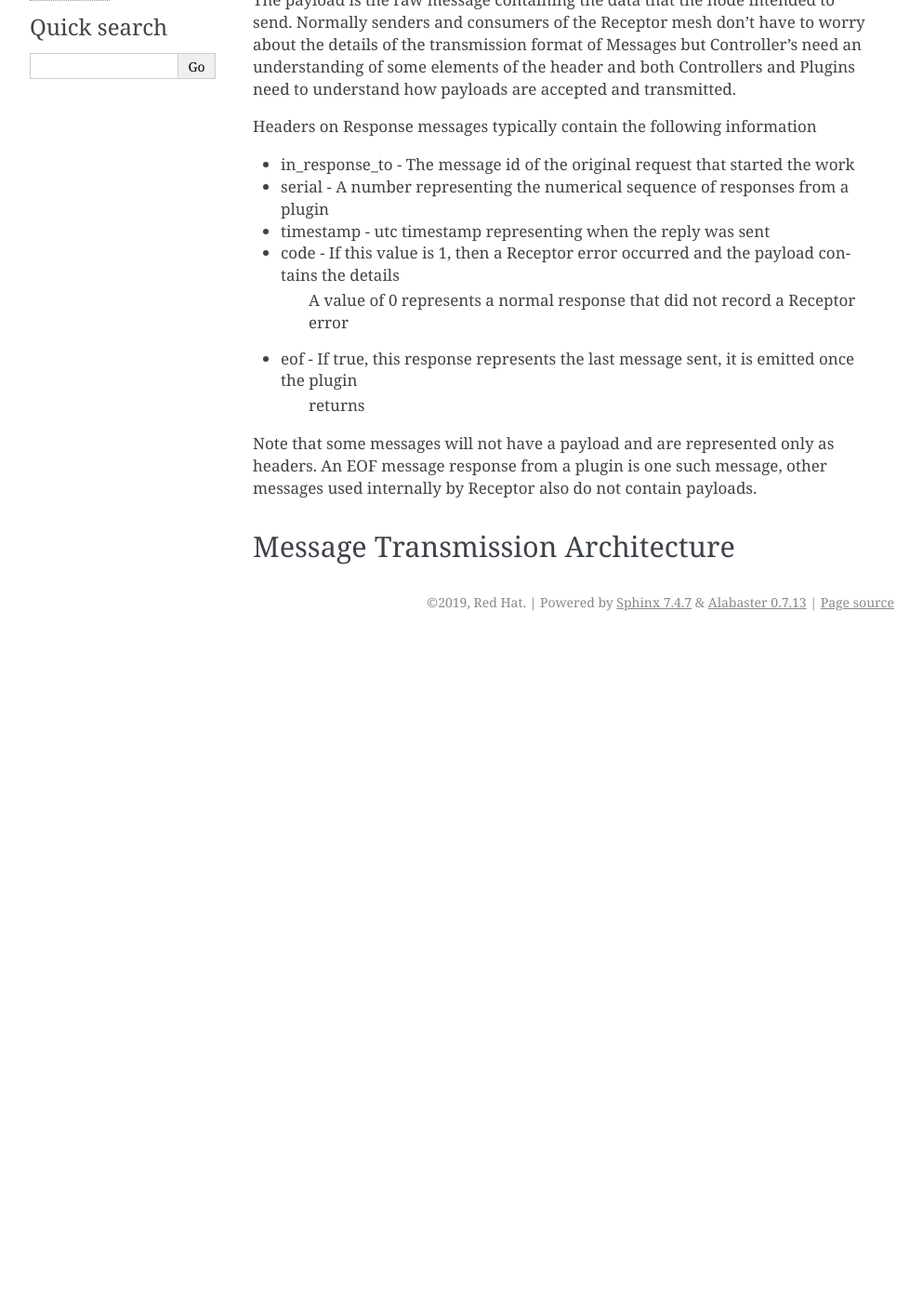
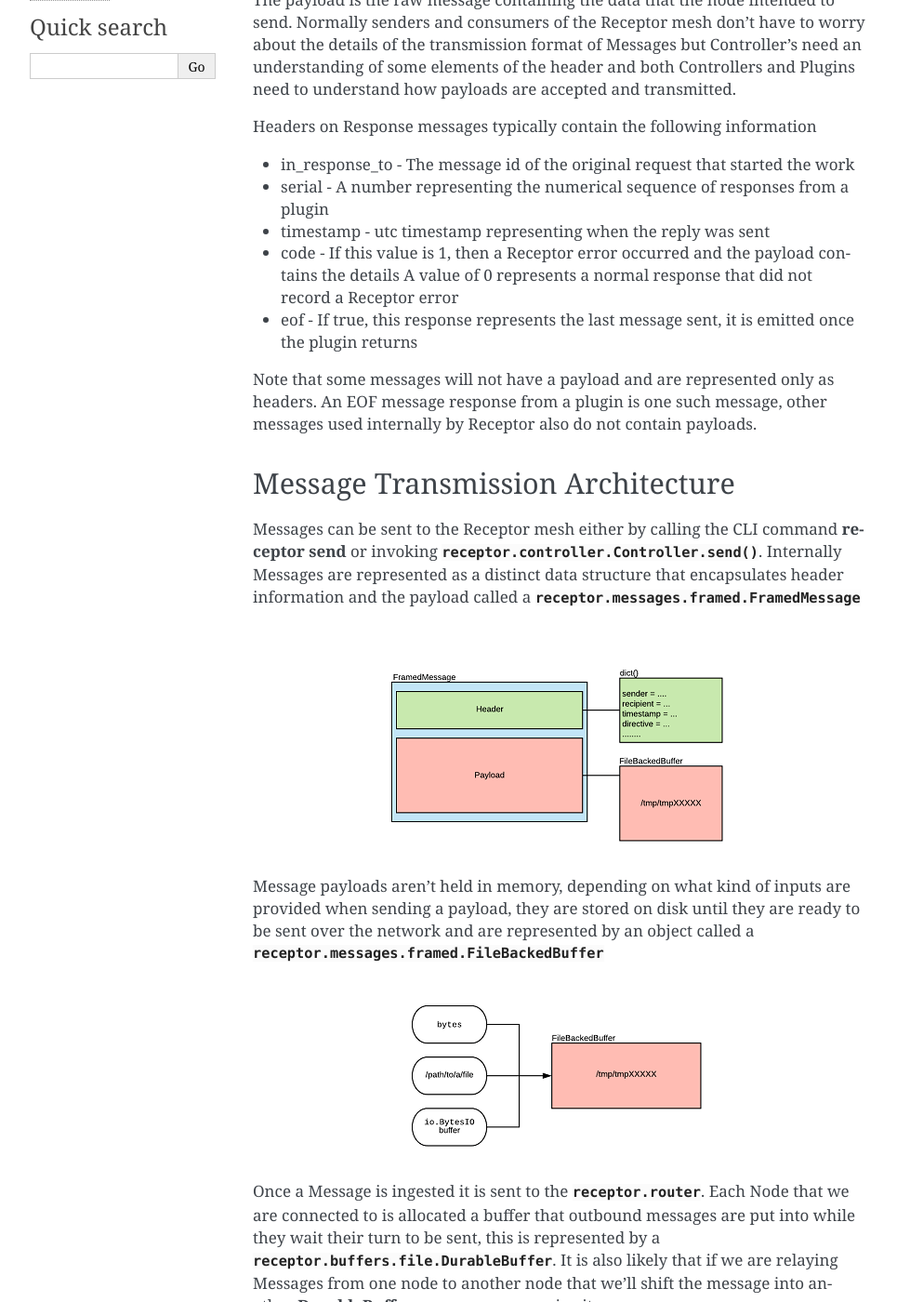
Before and after one commit to project-receptor/python-receptor, a Sphinx documentation site: the page built from docs/messages.rst, in a window 1280 px wide and 1400 px high, scrolled down 275 px. Shown: the whole window at 93% size, without its empty margins (148-1141 px from the left). Built offline with Sphinx 7.4.7, drawn with Linux system fonts in a browser that asks for light colours; before the commit the page ends 962 px from its top, so only the background shows below that; some of the changed text lies outside the part shown.

Commit message:
Message architecture details

```diff
--- a/docs/messages.rst
+++ b/docs/messages.rst
@@ -21,9 +21,9 @@
 * serial - A number representing the numerical sequence of responses from a plugin
 * timestamp - utc timestamp representing when the reply was sent
 * code - If this value is 1, then a Receptor error occurred and the payload contains the details
-    A value of 0 represents a normal response that did not record a Receptor error
+  A value of 0 represents a normal response that did not record a Receptor error
 * eof - If true, this response represents the last message sent, it is emitted once the plugin
-    returns
+  returns
 
 Note that some messages will not have a payload and are represented only as headers. An EOF
 message response from a plugin is one such message, other messages used internally by Receptor
@@ -31,3 +31,40 @@
 
 Message Transmission Architecture
 ---------------------------------
+
+Messages can be sent to the Receptor mesh either by calling the CLI command **receptor send** or
+invoking :meth:`receptor.controller.Controller.send`. Internally Messages are represented as a
+distinct data structure that encapsulates header information and the payload called a
+:class:`receptor.messages.framed.FramedMessage`
+
+.. image:: _static/framedmessage.png
+    :align: center
+.. rst-class::  clear-both
+
+Message payloads aren't held in memory, depending on what kind of inputs are provided when sending
+a payload, they are stored on disk until they are ready to be sent over the network and are
+represented by an object called a :class:`receptor.messages.framed.FileBackedBuffer`
+
+.. image:: _static/filebackedbuffer.png
+    :align: center
+
+Once a Message is ingested it is sent to the :mod:`receptor.router`. Each Node that we are
+connected to is allocated a buffer that outbound messages are put into while they wait their
+turn to be sent, this is represented by a :class:`receptor.buffers.file.DurableBuffer`. It is also
+likely that if we are relaying Messages from one node to another node that we'll shift the message
+into another **DurableBuffer** as soon as we receive it.
+
+.. image:: _static/buffer_manager.png
+    :align: center
+
+When Messages are sent or received they are broken down into transmissable units involving a
+:class:`receptor.messages.framed.Frame` describing the actual data element that will follow it.
+
+The data element itself will be broken down into chunks in order to transmit smaller units.
+As a Receptor node receives data from the network these Frames and bytes are pushed into a
+:class:`receptor.messages.framed.FramedBuffer` where they are converted back into a
+**FramedMessage**. These are what are delivered as Response messages and it's what the work
+execution system itself uses to route work to plugins.
+
+.. image:: _static/frames.png
+    :align: center
--- a/pyproject.toml
+++ b/pyproject.toml
@@ -1,5 +1,5 @@
 [build-system]
-requires = ["poetry>=1.0.0"]
+requires = ["poetry>=1.0.5"]
 build-backend = "poetry.masonry.api"
 
 [tool.poetry]
```
Also changed, not shown: docs/_static/buffer_manager.png (added), docs/_static/filebackedbuffer.png (added), docs/_static/framedmessage.png (added), docs/_static/frames.png (added).
